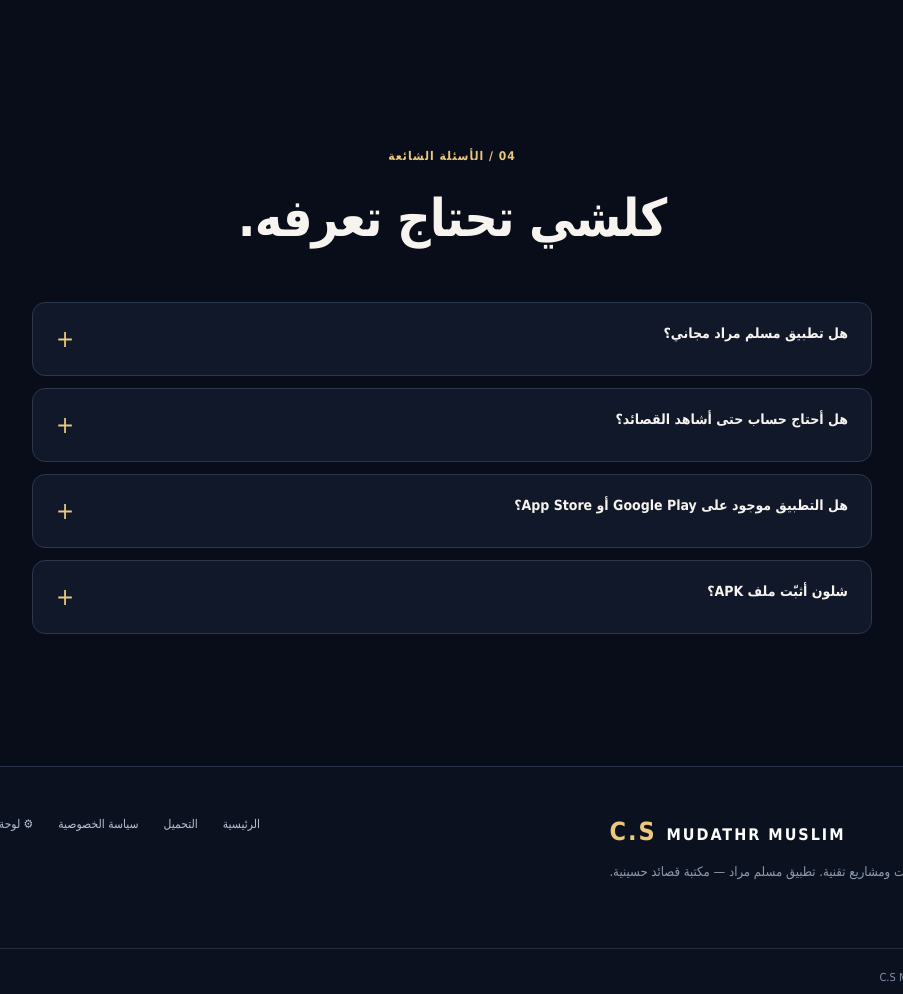
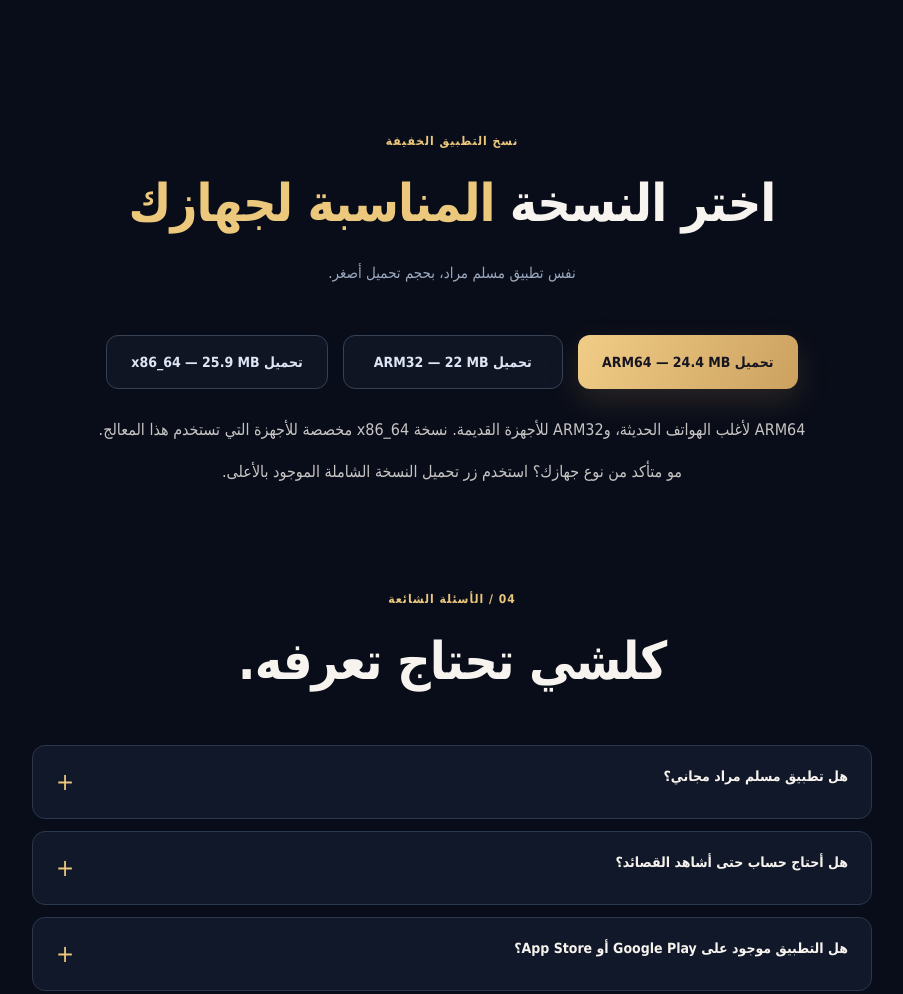
Before and after one commit to MUDATHR/cs-mudathr-muslim, a plain HTML site: page index.html in a window 1280 px wide. Shown: the part 3301-4295 px from the top of the page, without its empty margins (368-1271 px from the left). Drawn offline with Linux system fonts and the light colour scheme.

Commit message:
Add lightweight Muslim Murad downloads

```diff
--- a/index.html
+++ b/index.html
@@ -79,7 +79,40 @@
       <div class="platform-row"><div><span class="platform-dot android"></span><div><b>Android</b><small>تحميل APK عند نشر الإصدار</small></div><span class="platform-state" id="android-status">قيد التجهيز</span></div><div><span class="platform-dot ios"></span><div><b>iPhone / iOS</b><small>لا تتوفر نسخة iOS رسمية حالياً</small></div><span class="platform-state waiting">قريباً</span></div></div>
     </section>
 
-    <section class="section shell faq" aria-labelledby="faq-title"><div class="section-head centered"><div class="section-kicker">04 / الأسئلة الشائعة</div><h2 id="faq-title">كلشي تحتاج تعرفه.</h2></div><div class="faq-list"><details><summary>هل تطبيق مسلم مراد مجاني؟ <span>+</span></summary><p>إي، تحميل التطبيق واستخدام محتواه المتاح مجاني.</p></details><details><summary>هل أحتاج حساب حتى أشاهد القصائد؟ <span>+</span></summary><p>لا، تگدر تتصفح وتشاهد بدون تسجيل دخول. التفاعل مثل الإعجاب والتعليق قد يطلب تسجيل الدخول.</p></details><details><summary>هل التطبيق موجود على Google Play أو App Store؟ <span>+</span></summary><p>حالياً نوفر التحميل المباشر للأندرويد عند نشر APK. ما نعلن عن توفر نسخة بالمتجرين الرسميين.</p></details><details><summary>شلون أثبّت ملف APK؟ <span>+</span></summary><p>من تكمل تنزيل ملف APK، افتحه من التنزيلات ووافق على تثبيته من المصدر اللي اخترته إذا طلب Android ذلك. لا تعطِ صلاحيات تثبيت لمصادر مجهولة أخرى.</p></details></div></section>
+
+<section id="abi-downloads" class="section shell" style="padding-top:25px;padding-bottom:55px;text-align:center">
+  <div class="section-head centered">
+    <div class="section-kicker">نسخ التطبيق الخفيفة</div>
+    <h2>اختر النسخة <span>المناسبة لجهازك</span></h2>
+    <p>نفس تطبيق مسلم مراد، بحجم تحميل أصغر.</p>
+  </div>
+
+  <div style="display:flex;flex-wrap:wrap;gap:15px;justify-content:center;margin-top:30px">
+
+    <a class="btn btn-primary" href="https://github.com/MUDATHR/cs-mudathr-muslim/releases/download/v1.0.0/Muslim_Murad_ARM64.apk" style="min-width:220px">
+      تحميل ARM64 — 24.4 MB
+    </a>
+
+    <a class="btn btn-ghost" href="https://github.com/MUDATHR/cs-mudathr-muslim/releases/download/v1.0.0/Muslim_Murad_ARM32.apk" style="min-width:220px">
+      تحميل ARM32 — 22 MB
+    </a>
+
+    <a class="btn btn-ghost" href="https://github.com/MUDATHR/cs-mudathr-muslim/releases/download/v1.0.0/Muslim_Murad_x86_64.apk" style="min-width:220px">
+      تحميل x86_64 — 25.9 MB
+    </a>
+
+  </div>
+
+  <p style="margin-top:25px;opacity:.8;line-height:2">
+    ARM64 لأغلب الهواتف الحديثة، وARM32 للأجهزة القديمة.
+    نسخة x86_64 مخصصة للأجهزة التي تستخدم هذا المعالج.
+  </p>
+
+  <p style="opacity:.8">
+    مو متأكد من نوع جهازك؟ استخدم زر تحميل النسخة الشاملة الموجود بالأعلى.
+  </p>
+</section>
+<section class="section shell faq" aria-labelledby="faq-title"><div class="section-head centered"><div class="section-kicker">04 / الأسئلة الشائعة</div><h2 id="faq-title">كلشي تحتاج تعرفه.</h2></div><div class="faq-list"><details><summary>هل تطبيق مسلم مراد مجاني؟ <span>+</span></summary><p>إي، تحميل التطبيق واستخدام محتواه المتاح مجاني.</p></details><details><summary>هل أحتاج حساب حتى أشاهد القصائد؟ <span>+</span></summary><p>لا، تگدر تتصفح وتشاهد بدون تسجيل دخول. التفاعل مثل الإعجاب والتعليق قد يطلب تسجيل الدخول.</p></details><details><summary>هل التطبيق موجود على Google Play أو App Store؟ <span>+</span></summary><p>حالياً نوفر التحميل المباشر للأندرويد عند نشر APK. ما نعلن عن توفر نسخة بالمتجرين الرسميين.</p></details><details><summary>شلون أثبّت ملف APK؟ <span>+</span></summary><p>من تكمل تنزيل ملف APK، افتحه من التنزيلات ووافق على تثبيته من المصدر اللي اخترته إذا طلب Android ذلك. لا تعطِ صلاحيات تثبيت لمصادر مجهولة أخرى.</p></details></div></section>
   </main>
   <footer class="footer"><div class="shell footer-top"><div><div class="footer-logo" dir="ltr">C.S <span>MUDATHR MUSLIM</span></div><p>منصة مستقلة لنشر تطبيقات ومشاريع تقنية.<br>تطبيق مسلم مراد — مكتبة قصائد حسينية.</p></div><div class="footer-links"><a href="#top">الرئيسية</a><a href="#download">التحميل</a><a href="privacy.html">سياسة الخصوصية</a><a href="admin.html" rel="nofollow">⚙ لوحة الإدارة</a><a id="project-link" href="#top">صفحة المشروع</a></div></div><div class="shell footer-bottom"><span>© <span id="year">2026</span> C.S MUDATHR MUSLIM</span><span>صُنع بعناية ✦</span></div></footer>
 </body>
```
